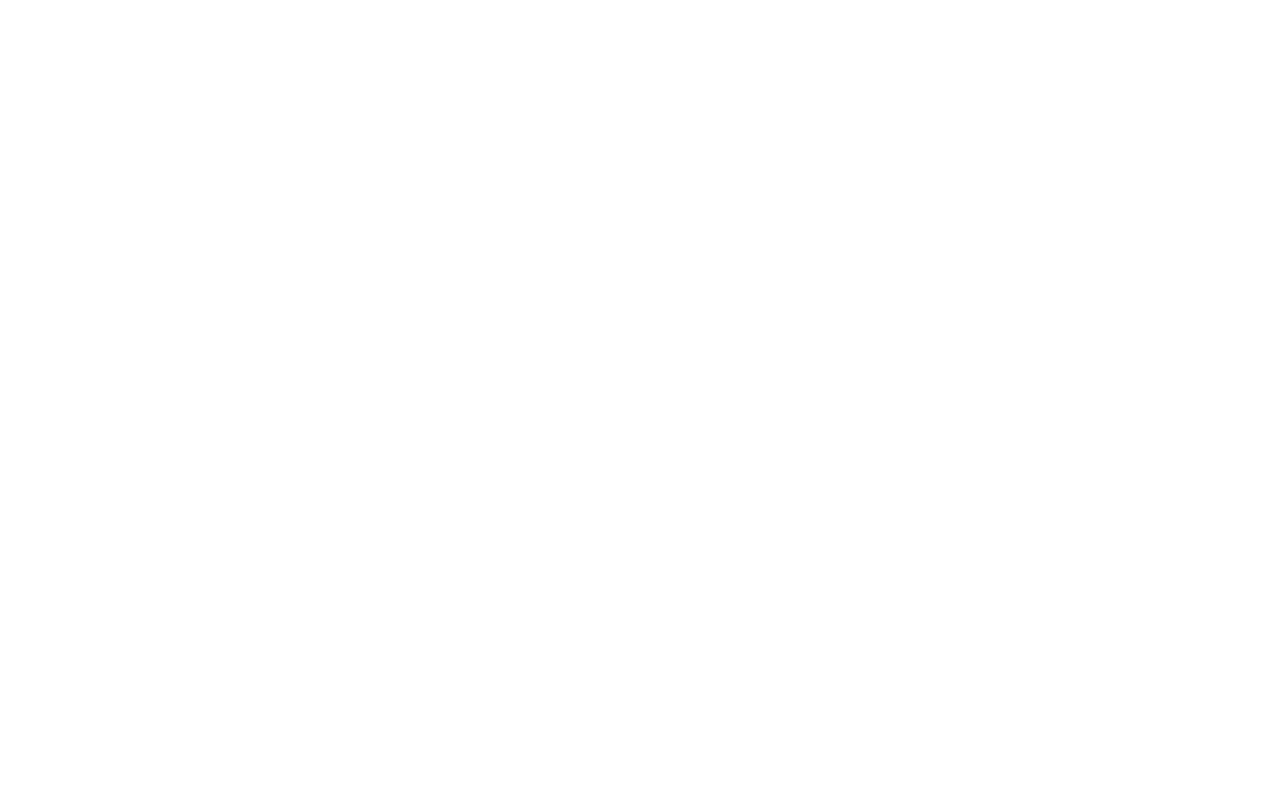
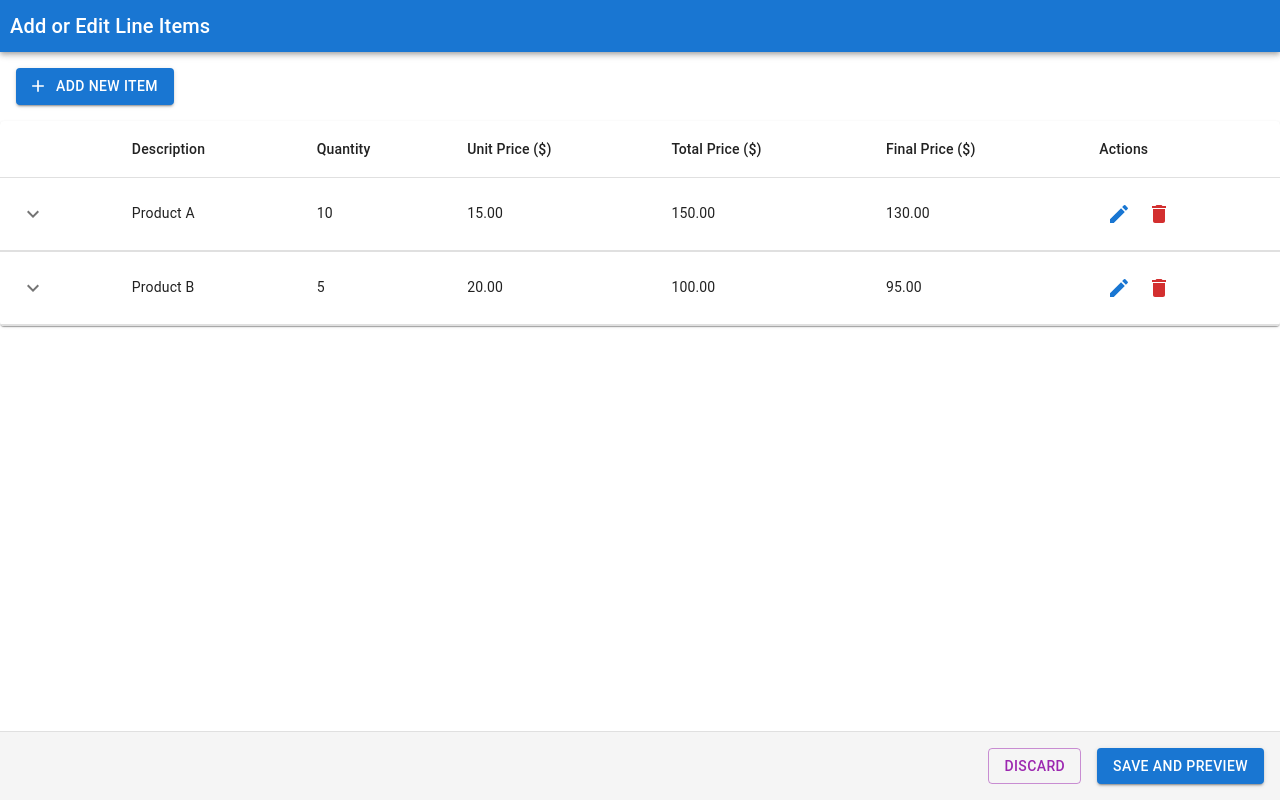
Before and after one commit to AdityaDaflapurkar/invoice-management, a React (Vite) app: page /line-items in a window 1280 px wide. Before the commit this address had no page. Built offline with nearby package versions, Linux system fonts and the light colour scheme.

Commit message:
Added edit line item functionality

```diff
--- a/src/components/App/App.tsx
+++ b/src/components/App/App.tsx
@@ -4,6 +4,7 @@
 import { store } from '../../store/store';
 import CreateInvoice from '../CreateInvoice/CreateInvoice';
 import LineItems from '../LineItems/LineItems';
+import Preview from '../Preview/Preview';
 
 function App() {
   return (
@@ -11,7 +12,8 @@
       <Router>
         <Routes>
           <Route path='/create-invoice' element={<CreateInvoice />} />
-          <Route path='/add-line-items' element={<LineItems />} />
+          <Route path='/line-items' element={<LineItems />} />
+          <Route path='/preview-save' element={<Preview />} />
           <Route path='/' element={<Home />} />
         </Routes>
       </Router>
--- a/src/components/CreateInvoice/CreateInvoice.tsx
+++ b/src/components/CreateInvoice/CreateInvoice.tsx
@@ -23,7 +23,7 @@
   };
 
   const onSaveProceed = () => {
-    navigate('/add-line-items');
+    navigate('/line-items');
   };
 
   const onInputName = (e: React.ChangeEvent<HTMLInputElement>) => {
--- a/src/components/Footer/Footer.tsx
+++ b/src/components/Footer/Footer.tsx
@@ -1,7 +1,10 @@
 import React from 'react';
 import { Box, Button, Grid } from '@mui/material';
-
-const Footer: React.FC = () => {
+interface FooterProps {
+  onClickPrimary: () => void;
+  onClickSecondary: () => void;
+}
+const Footer = ({ onClickPrimary, onClickSecondary }: FooterProps) => {
   return (
     <Box
       sx={{
@@ -15,15 +18,15 @@
         zIndex: 1000,
       }}
     >
-      <Grid container justifyContent='flex-end' spacing={2}>
+      <Grid paddingRight={4} container justifyContent='flex-end' spacing={2}>
         <Grid item>
-          <Button variant='outlined' color='primary'>
-            Cancel
+          <Button variant='outlined' color='secondary' onClick={onClickSecondary}>
+            Discard
           </Button>
         </Grid>
         <Grid item>
-          <Button variant='contained' color='primary'>
-            Save
+          <Button variant='contained' color='primary' onClick={onClickPrimary}>
+            Save and Preview
           </Button>
         </Grid>
       </Grid>
--- a/src/components/LineItems/LineItems.tsx
+++ b/src/components/LineItems/LineItems.tsx
@@ -1,189 +1,3 @@
-// import React, { useState } from 'react';
-// import {
-//   Table,
-//   TableBody,
-//   TableCell,
-//   TableContainer,
-//   TableHead,
-//   TableRow,
-//   Paper,
-//   IconButton,
-//   Collapse,
-//   Box,
-//   Typography,
-//   Grid,
-// } from '@mui/material';
-// import KeyboardArrowDownIcon from '@mui/icons-material/KeyboardArrowDown';
-// import KeyboardArrowUpIcon from '@mui/icons-material/KeyboardArrowUp';
-// import DeleteIcon from '@mui/icons-material/Delete';
-
-// interface Discount {
-//   description: string;
-//   discountPercent: number;
-//   discountRate: number;
-// }
-
-// interface Tax {
-//   description: string;
-//   taxPercent: number;
-//   taxRate: number;
-// }
-
-// interface LineItem {
-//   description: string;
-//   quantity: number;
-//   unit_price: number;
-//   total_price: number;
-//   final_price: number;
-//   discounts: Discount[];
-//   taxes: Tax[];
-// }
-
-// const LineItems: React.FC = () => {
-//   const [lineItems, setLineItems] = useState<LineItem[]>([
-//     {
-//       description: 'Product A',
-//       quantity: 10,
-//       unit_price: 15.0,
-//       total_price: 150.0,
-//       final_price: 130.0,
-//       discounts: [{ description: 'Seasonal Discount', discountPercent: 10, discountRate: 15 }],
-//       taxes: [
-//         { description: 'CGST', taxPercent: 5, taxRate: 7.5 },
-//         { description: 'SGST', taxPercent: 5, taxRate: 7.5 },
-//       ],
-//     },
-//     {
-//       description: 'Product B',
-//       quantity: 5,
-//       unit_price: 20.0,
-//       total_price: 100.0,
-//       final_price: 95.0,
-//       discounts: [{ description: 'Festive Offer', discountPercent: 5, discountRate: 5 }],
-//       taxes: [{ description: 'GST', taxPercent: 12, taxRate: 12 }],
-//     },
-//   ]);
-
-//   const [openRows, setOpenRows] = useState<number[]>([]);
-
-//   const handleRowToggle = (index: number) => {
-//     setOpenRows((prevOpenRows) =>
-//       prevOpenRows.includes(index)
-//         ? prevOpenRows.filter((i) => i !== index)
-//         : [...prevOpenRows, index],
-//     );
-//   };
-
-//   const handleDelete = (index: number) => {
-//     setLineItems((prevLineItems) => prevLineItems.filter((_, i) => i !== index));
-//   };
-
-//   return (
-//     <TableContainer component={Paper}>
-//       <Table aria-label='collapsible table'>
-//         <TableHead>
-//           <TableRow>
-//             <TableCell />
-//             <TableCell>Description</TableCell>
-//             <TableCell>Quantity</TableCell>
-//             <TableCell>Unit Price ($)</TableCell>
-//             <TableCell>Total Price ($)</TableCell>
-//             <TableCell>Final Price ($)</TableCell>
-//             <TableCell>Actions</TableCell>
-//           </TableRow>
-//         </TableHead>
-//         <TableBody>
-//           {lineItems.map((item, index) => (
-//             <React.Fragment key={index}>
-//               <TableRow>
-//                 <TableCell>
-//                   <IconButton
-//                     aria-label='expand row'
-//                     size='small'
-//                     onClick={() => handleRowToggle(index)}
-//                   >
-//                     {openRows.includes(index) ? <KeyboardArrowUpIcon /> : <KeyboardArrowDownIcon />}
-//                   </IconButton>
-//                 </TableCell>
-//                 <TableCell>{item.description}</TableCell>
-//                 <TableCell>{item.quantity}</TableCell>
-//                 <TableCell>{item.unit_price.toFixed(2)}</TableCell>
-//                 <TableCell>{item.total_price.toFixed(2)}</TableCell>
-//                 <TableCell>{item.final_price.toFixed(2)}</TableCell>
-//                 <TableCell>
-//                   <IconButton onClick={() => handleDelete(index)} color='error'>
-//                     <DeleteIcon />
-//                   </IconButton>
-//                 </TableCell>
-//               </TableRow>
-//               <TableRow>
-//                 <TableCell style={{ paddingBottom: 0, paddingTop: 0 }} colSpan={7}>
-//                   <Collapse in={openRows.includes(index)} timeout='auto' unmountOnExit>
-//                     <Box margin={1}>
-//                       <Grid container spacing={2}>
-//                         {/* Discount Table */}
-//                         <Grid item xs={12} md={6}>
-//                           <Typography variant='h6' gutterBottom component='div'>
-//                             Discounts
-//                           </Typography>
-//                           <Table size='small' aria-label='discounts'>
-//                             <TableHead>
-//                               <TableRow>
-//                                 <TableCell>Description</TableCell>
-//                                 <TableCell>Discount %</TableCell>
-//                                 <TableCell>Discount Rate ($)</TableCell>
-//                               </TableRow>
-//                             </TableHead>
-//                             <TableBody>
-//                               {item.discounts.map((discount, discountIndex) => (
-//                                 <TableRow key={discountIndex}>
-//                                   <TableCell>{discount.description}</TableCell>
-//                                   <TableCell>{discount.discountPercent.toFixed(2)}%</TableCell>
-//                                   <TableCell>{discount.discountRate.toFixed(2)}</TableCell>
-//                                 </TableRow>
-//                               ))}
-//                             </TableBody>
-//                           </Table>
-//                         </Grid>
-//                         {/* Tax Table */}
-//                         <Grid item xs={12} md={6}>
-//                           <Typography variant='h6' gutterBottom component='div'>
-//                             Taxes
-//                           </Typography>
-//                           <Table size='small' aria-label='taxes'>
-//                             <TableHead>
-//                               <TableRow>
-//                                 <TableCell>Description</TableCell>
-//                                 <TableCell>Tax %</TableCell>
-//                                 <TableCell>Tax Rate ($)</TableCell>
-//                               </TableRow>
-//                             </TableHead>
-//                             <TableBody>
-//                               {item.taxes.map((tax, taxIndex) => (
-//                                 <TableRow key={taxIndex}>
-//                                   <TableCell>{tax.description}</TableCell>
-//                                   <TableCell>{tax.taxPercent.toFixed(2)}%</TableCell>
-//                                   <TableCell>{tax.taxRate.toFixed(2)}</TableCell>
-//                                 </TableRow>
-//                               ))}
-//                             </TableBody>
-//                           </Table>
-//                         </Grid>
-//                       </Grid>
-//                     </Box>
-//                   </Collapse>
-//                 </TableCell>
-//               </TableRow>
-//             </React.Fragment>
-//           ))}
-//         </TableBody>
-//       </Table>
-//     </TableContainer>
-//   );
-// };
-
-// export default LineItems;
-
 import React, { useState } from 'react';
 import {
   Table,
@@ -209,6 +23,10 @@
 import KeyboardArrowUpIcon from '@mui/icons-material/KeyboardArrowUp';
 import DeleteIcon from '@mui/icons-material/Delete';
 import AddIcon from '@mui/icons-material/Add';
+import Footer from '../Footer/Footer';
+import Header from '../Header/Header';
+import { useNavigate } from 'react-router-dom';
+import { Edit } from '@mui/icons-material';
 
 interface Discount {
   description: string;
@@ -257,10 +75,11 @@
 ];
 
 const LineItems: React.FC = () => {
+  const navigate = useNavigate();
   const [lineItems, setLineItems] = useState<LineItem[]>(initialLineItems);
   const [openRows, setOpenRows] = useState<number[]>([]);
   const [dialogOpen, setDialogOpen] = useState(false);
-  const [newItem, setNewItem] = useState<Partial<LineItem>>({
+  const [newItem, setNewItem] = useState<LineItem>({
     description: '',
     quantity: 0,
     unit_price: 0,
@@ -269,6 +88,11 @@
     discounts: [],
     taxes: [],
   });
+  const [editingIndex, setEditingIndex] = useState<number | null>(null);
+
+  const onClickSave = () => {
+    navigate('/preview-save');
+  };
 
   const handleRowToggle = (index: number) => {
     setOpenRows((prevOpenRows) =>
@@ -287,10 +111,20 @@
   };
 
   const handleDialogClose = () => {
+    setEditingIndex(null);
     setDialogOpen(false);
+    setNewItem({
+      description: '',
+      quantity: 0,
+      unit_price: 0,
+      total_price: 0,
+      final_price: 0,
+      discounts: [],
+      taxes: [],
+    });
   };
 
-  const handleInputChange = (e: React.ChangeEvent<HTMLInputElement | HTMLSelectElement>) => {
+  const handleInputChange = (e: React.ChangeEvent<HTMLInputElement>) => {
     const { name, value } = e.target;
     setNewItem((prevItem) => ({
       ...prevItem,
@@ -300,13 +134,29 @@
 
   const handleSave = () => {
     if (newItem.description) {
-      setLineItems((prevLineItems) => [...prevLineItems, newItem as LineItem]);
+      if (editingIndex !== null) {
+        // Edit existing item
+        setLineItems((prevLineItems) =>
+          prevLineItems.map((item, index) =>
+            index === editingIndex ? (newItem as LineItem) : item,
+          ),
+        );
+      } else {
+        setLineItems((prevLineItems) => [...prevLineItems, newItem as LineItem]);
+      }
       handleDialogClose();
     }
   };
 
+  const handleEdit = (index: number) => {
+    setEditingIndex(index);
+    setNewItem(lineItems[index]); // Populate dialog with existing data
+    handleDialogOpen();
+  };
+
   return (
     <>
+      <Header title='Add or Edit Line Items'></Header>
       <Button
         variant='contained'
         color='primary'
@@ -352,6 +202,9 @@
                   <TableCell>{(+item.total_price)?.toFixed(2)}</TableCell>
                   <TableCell>{(+item.final_price)?.toFixed(2)}</TableCell>
                   <TableCell>
+                    <IconButton onClick={() => handleEdit(index)} color='primary'>
+                      <Edit />
+                    </IconButton>
                     <IconButton onClick={() => handleDelete(index)} color='error'>
                       <DeleteIcon />
                     </IconButton>
@@ -421,7 +274,7 @@
         </Table>
       </TableContainer>
       <Dialog open={dialogOpen} onClose={handleDialogClose}>
-        <DialogTitle>Add New Line Item</DialogTitle>
+        <DialogTitle>{editingIndex !== null ? 'Edit Line Item' : 'Add New Line Item'}</DialogTitle>
         <DialogContent>
           <TextField
             autoFocus
@@ -612,6 +465,7 @@
           </Button>
         </DialogActions>
       </Dialog>
+      <Footer onClickPrimary={onClickSave} onClickSecondary={() => {}} />
     </>
   );
 };
--- /dev/null
+++ b/src/components/Preview/Preview.tsx
@@ -0,0 +1,7 @@
+export interface HeaderProps {
+  title: string;
+}
+
+export default function Preview() {
+  return <>Preview</>;
+}
```
